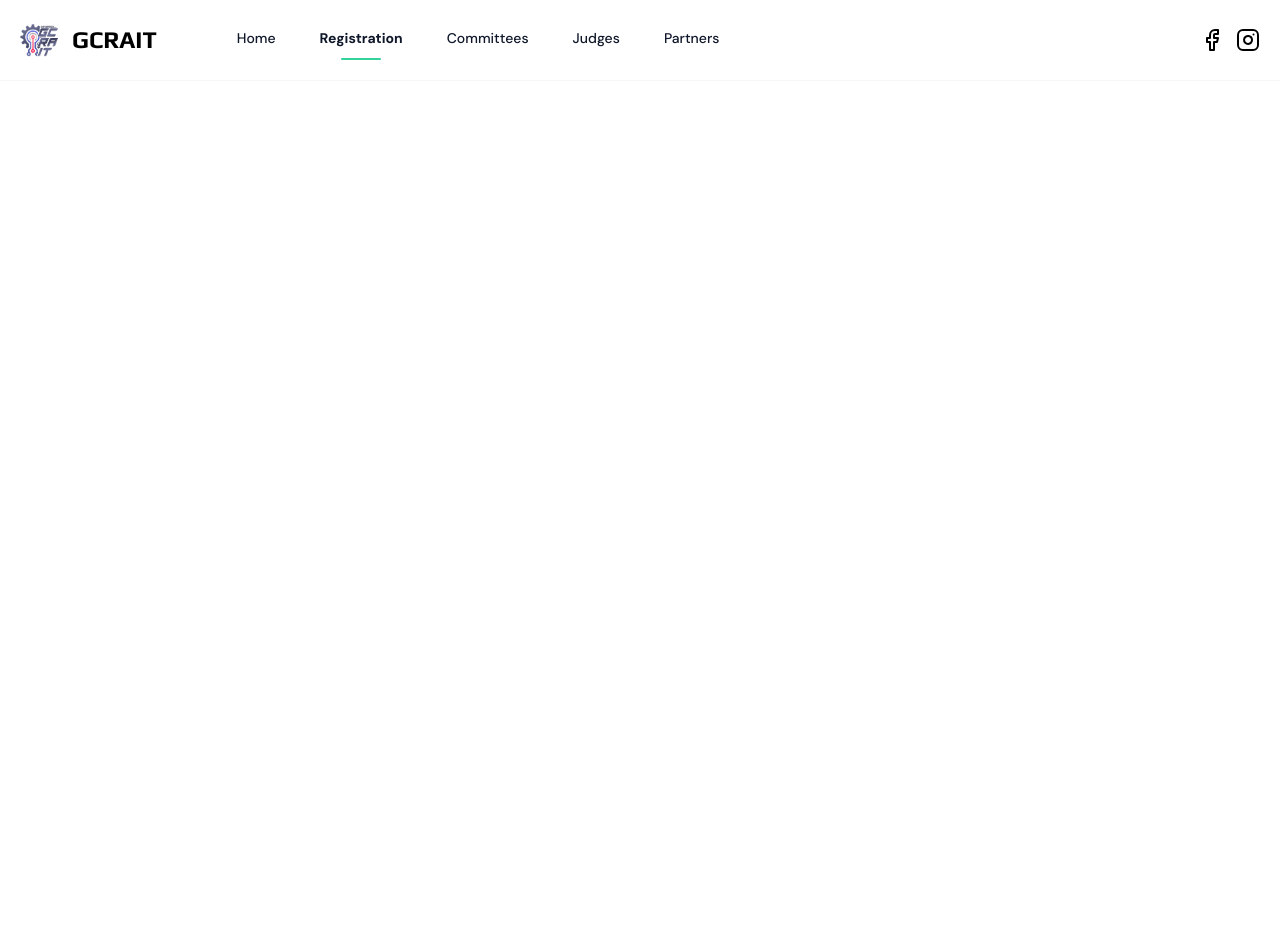
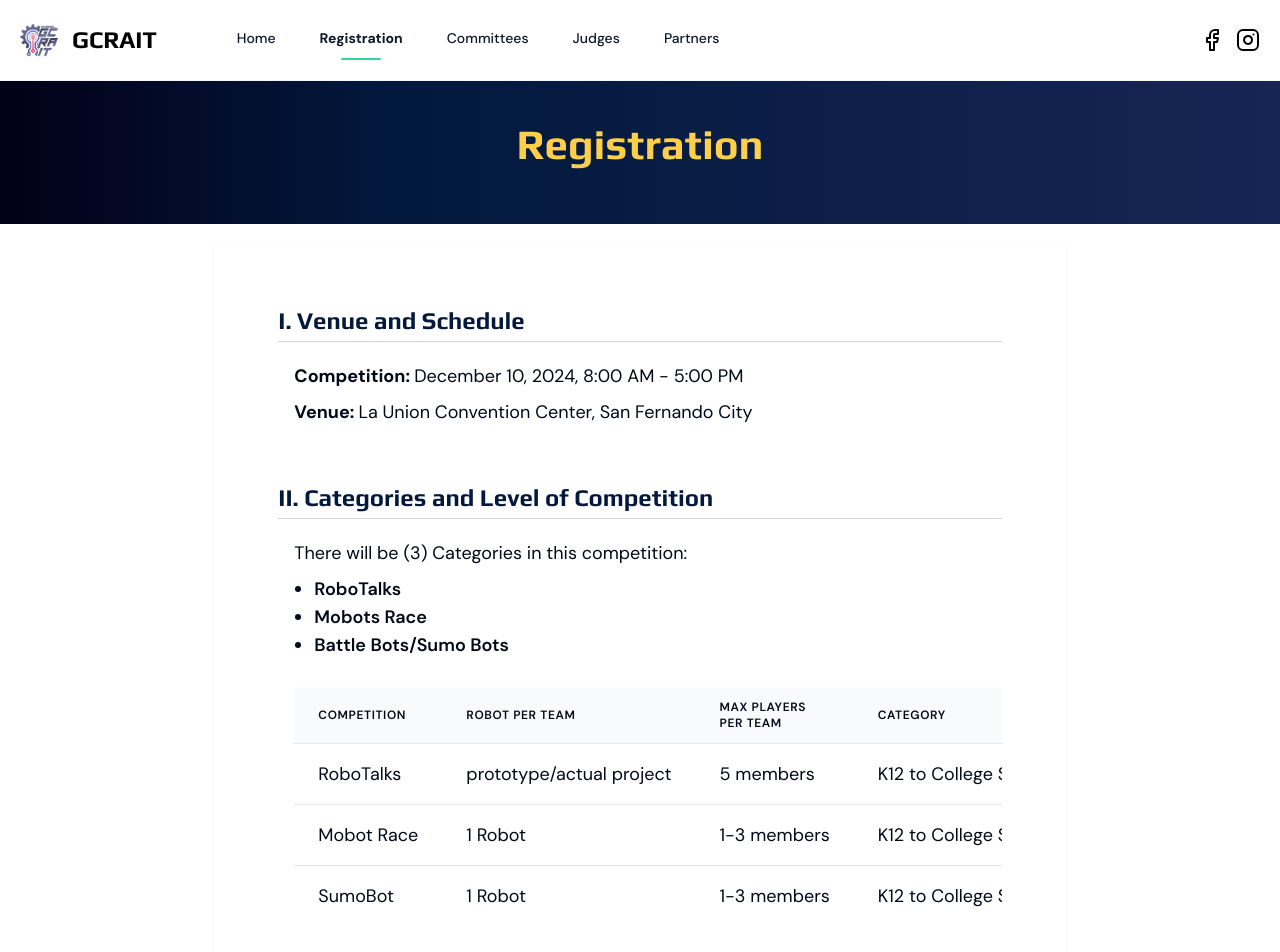
Before and after one commit to Yujinndev/gcrait, a Next.js app: page /registration in a window 1280 px wide. Shown: the top 952 px of the page. Before the commit the page ends 800 px from the top, so only its background shows below. Built offline with nearby package versions, Linux system fonts and the light colour scheme.

Commit message:
Add Registration Page

```diff
--- a/app/registration/page.tsx
+++ b/app/registration/page.tsx
@@ -1,5 +1,193 @@
+'use client'
+
+import React from 'react'
+
 const Registration = () => {
-  return <div>Registration</div>
+  return (
+    <div className="flex flex-col lg:items-center lg:justify-center">
+      <div className="mt-[4rem] flex h-[20vh] w-full space-y-5 bg-gradient-to-r from-[#030018] via-[#02183c] via-30% to-blue-950 dark:border">
+        <h1 className="m-auto text-center text-[42px] text-[#FED049]">
+          Registration
+        </h1>
+      </div>
+      <div className="m-5 lg:w-8/12">
+        <div className="space-y-6 border border-gray-50 p-8 shadow-sm lg:space-y-10 lg:p-16">
+          <div>
+            <h1 className="text-[21px] font-semibold text-[#02183c] md:text-[24px]">
+              I. Venue and Schedule
+            </h1>
+            <hr className="mt-2 border-t border-gray-300" />
+            <div className="text-md space-y-2 py-5 lg:pl-4 lg:text-lg">
+              <p>
+                <b>Competition: </b>December 10, 2024, 8:00 AM - 5:00 PM
+              </p>
+              <p>
+                <b>Venue: </b>La Union Convention Center, San Fernando City
+              </p>
+            </div>
+          </div>
+          <div>
+            <h1 className="text-[21px] font-semibold text-[#02183c] md:text-[24px]">
+              II. Categories and Level of Competition
+            </h1>
+            <hr className="mt-2 border-t border-gray-300" />
+            <div className="text-md space-y-2 py-5 lg:pl-4 lg:text-lg">
+              <div className="pb-5">
+                <p className="pb-2">
+                  There will be (3) Categories in this competition:
+                </p>
+                <ul className="list-disc pl-5">
+                  <li className="text-md font-semibold">RoboTalks</li>
+                  <li className="text-md font-semibold">Mobots Race</li>
+                  <li className="text-md font-semibold">
+                    Battle Bots/Sumo Bots
+                  </li>
+                </ul>
+              </div>
+
+              <div className="mt-6 overflow-x-auto">
+                <table className="min-w-full divide-y divide-gray-200">
+                  <thead className="bg-gray-50">
+                    <tr>
+                      <th className="px-6 py-3 text-left text-xs font-semibold uppercase tracking-wider">
+                        Competition
+                      </th>
+                      <th className="px-6 py-3 text-left text-xs font-semibold uppercase tracking-wider">
+                        Robot Per Team
+                      </th>
+                      <th className="px-6 py-3 text-left text-xs font-semibold uppercase tracking-wider">
+                        Max Players Per Team
+                      </th>
+                      <th className="px-6 py-3 text-left text-xs font-semibold uppercase tracking-wider">
+                        Category
+                      </th>
+                    </tr>
+                  </thead>
+                  <tbody className="divide-y divide-gray-200 bg-white">
+                    <tr>
+                      <td className="whitespace-nowrap px-6 py-4">RoboTalks</td>
+                      <td className="whitespace-nowrap px-6 py-4">
+                        prototype/actual project
+                      </td>
+                      <td className="whitespace-nowrap px-6 py-4">5 members</td>
+                      <td className="whitespace-nowrap px-6 py-4">
+                        K12 to College Students
+                      </td>
+                    </tr>
+                    <tr>
+                      <td className="whitespace-nowrap px-6 py-4">
+                        Mobot Race
+                      </td>
+                      <td className="whitespace-nowrap px-6 py-4">1 Robot</td>
+                      <td className="whitespace-nowrap px-6 py-4">
+                        1-3 members
+                      </td>
+                      <td className="whitespace-nowrap px-6 py-4">
+                        K12 to College Students
+                      </td>
+                    </tr>
+                    <tr>
+                      <td className="whitespace-nowrap px-6 py-4">SumoBot</td>
+                      <td className="whitespace-nowrap px-6 py-4">1 Robot</td>
+                      <td className="whitespace-nowrap px-6 py-4">
+                        1-3 members
+                      </td>
+                      <td className="whitespace-nowrap px-6 py-4">
+                        K12 to College Students
+                      </td>
+                    </tr>
+                  </tbody>
+                </table>
+              </div>
+            </div>
+          </div>
+          <div>
+            <h1 className="text-[21px] font-semibold text-[#02183c] md:text-[24px]">
+              III. Submission of Entry Forms
+            </h1>
+            <hr className="mt-2 border-t border-gray-300" />
+            <div className="text-md space-y-2 py-5 lg:pl-4 lg:text-lg">
+              <p>
+                The deadline for the submission of entry forms is on{' '}
+                <b>November 29, 2024. </b>
+              </p>
+            </div>
+          </div>
+          <div>
+            <h1 className="text-[21px] font-semibold text-[#02183c] md:text-[24px]">
+              IV. Qualified Participants
+            </h1>
+            <hr className="mt-2 border-t border-gray-300" />
+            <div className="text-md space-y-2 py-5 lg:pl-4 lg:text-lg">
+              <ul className="list-decimal space-y-4 pl-5">
+                <li className="text-md">
+                  The Global Conference on Robotics and Artificial Intelligence
+                  Technologies competitions are{' '}
+                  <b>open to all Schools at any level</b>
+                </li>
+                <li className="text-md">
+                  The contestants are required to wear their school uniforms,
+                  while coaches are required to wear formal attire.
+                </li>
+                <li className="text-md">
+                  Each team must designate a team leader who will be the main
+                  point of contact during the competition.
+                </li>
+                <li className="text-md">
+                  All team members must be present during the competition and
+                  registration.
+                </li>
+              </ul>
+            </div>
+          </div>
+          <div>
+            <h1 className="text-[21px] font-semibold text-[#02183c] md:text-[24px]">
+              V. Competition Proper and
+              <span className="block pl-6 lg:inline lg:pl-0">
+                {' '}
+                General Mechanics
+              </span>
+            </h1>
+            <hr className="mt-2 border-t border-gray-300" />
+            <div className="text-md space-y-2 py-5 lg:pl-4 lg:text-lg">
+              <ul className="list-decimal space-y-4 pl-5">
+                <li className="text-md">
+                  Participating Teams must check in at the registration booth at
+                  least 30 minutes before the competition. The contest will
+                  start exactly at <b>1:30 PM</b> on <b>December 10, 2024</b>.
+                  Late Participants will be disqualified or forfeited from the
+                  competition.
+                </li>
+                <li className="text-md">
+                  Only registered participants are allowed to participate in the
+                  competition area.
+                </li>
+                <li className="text-md">
+                  Coaches and other spectators must stay in the audience area.
+                </li>
+                <li className="text-md">
+                  Coaches are not allowed to help the participants at the game
+                  during the competition.
+                </li>
+                <li className="text-md">
+                  Sumobot Game Format: Round Robin will be used during the
+                  elimination. Knockout will be used during the semi-finals and
+                  finals.
+                </li>
+                <li className="text-md">
+                  Sportsmanship conduct is expected from players.
+                </li>
+                <li className="text-md">
+                  Any misconduct, insults, foul language, or intentional action
+                  to harm the opponents or robot shall be disqualified.
+                </li>
+              </ul>
+            </div>
+          </div>
+        </div>
+      </div>
+    </div>
+  )
 }
 
 export default Registration
```
